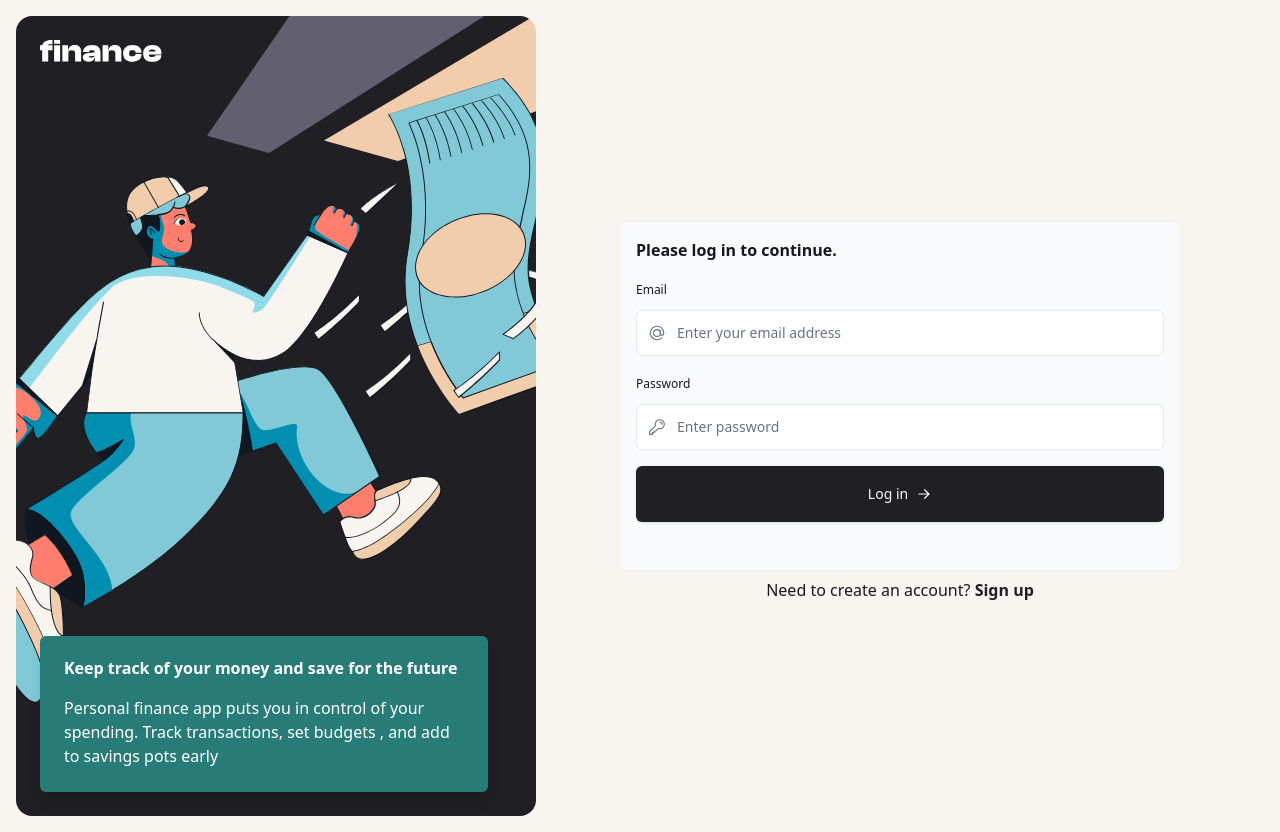
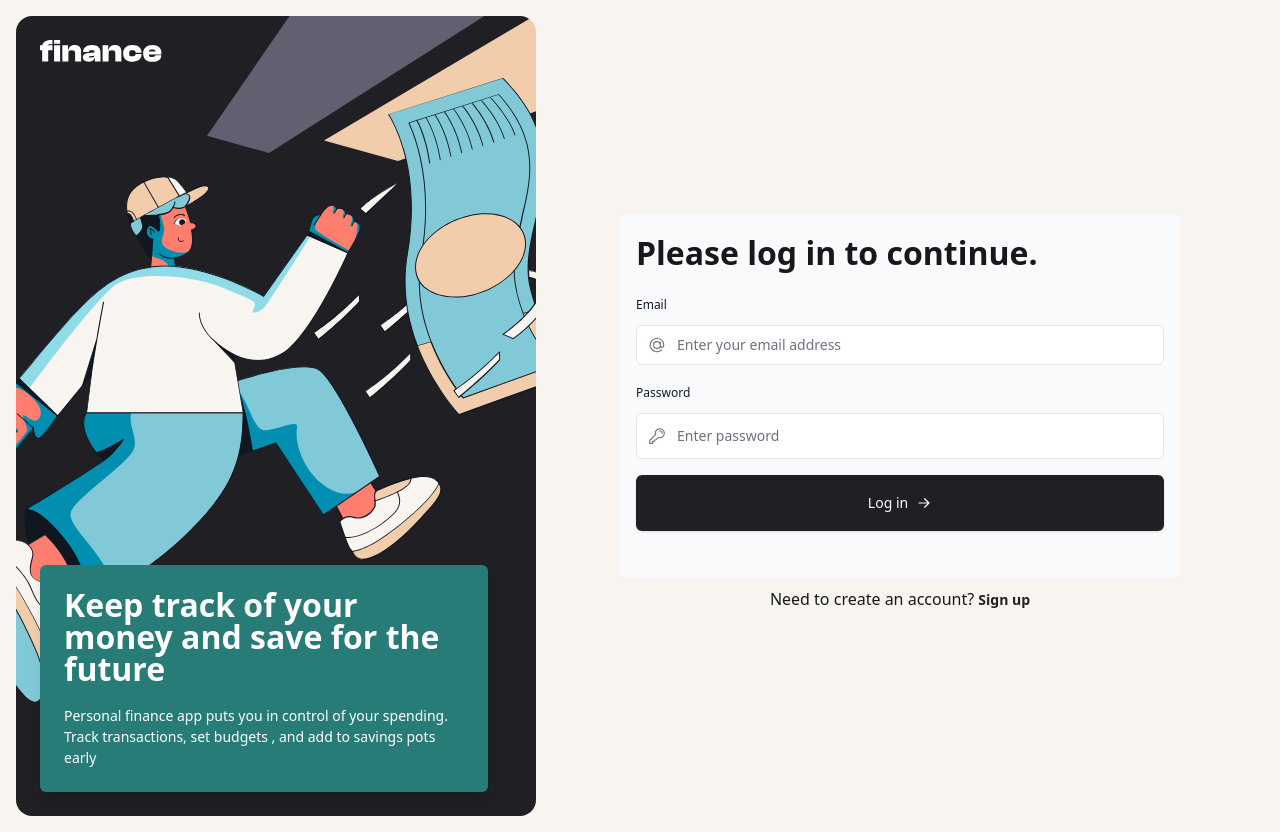
Before and after one commit to ChamuMutezva/personal-finance-dashboard, a Next.js app: page /login in a window 1280 px wide. Built offline with nearby package versions, Linux system fonts and the light colour scheme; no server answers.

Commit message:
fix: login form - icons misalign on error

```diff
--- a/app/globals.css
+++ b/app/globals.css
@@ -61,6 +61,17 @@
 
     /* Other variables */
     --radius: 0.5rem;
+
+    /* Line height */
+    --text-preset-1: 2rem; /* 32px */
+    --text-preset-2: 1.25rem; /*20px */
+    --text-preset-3: 1rem; /*16px */
+    --text-preset-4: 0.875rem; /*14px */
+    --text-preset-5: 0.75rem; /* 12px */
+
+    /*Line height */
+    --line-height-1: 1.2;
+    --line-height-2: 1.5;
 }
 
 .dark {
--- a/app/login/page.tsx
+++ b/app/login/page.tsx
@@ -33,7 +33,7 @@
                     </p>
                 </div>
             </div>
-            <div className="flex justify-center lg:w-7/12  max-w-[30rem] w-full lg:max-w-full  p-4">
+            <div className="flex justify-center lg:w-7/12  max-w-[30rem] w-full lg:max-w-full my-12 lg:my-4 px-4">
                 <LoginForm />
             </div>
         </main>
--- a/app/ui/login/login-form.tsx
+++ b/app/ui/login/login-form.tsx
@@ -21,7 +21,6 @@
                 </h2>
 
                 <div className="w-full">
-                    {/* EMAIL */}
                     <div>
                         <label
                             className="mb-3 mt-5 block text-xs font-medium text-gray-900"
@@ -31,7 +30,7 @@
                         </label>
                         <div className="relative">
                             <input
-                                className="peer block w-full rounded-md border border-gray-200 py-[12px] pl-10 text-sm outline-2 placeholder:text-gray-500"
+                                className="peer block w-full rounded-md border border-gray-200 py-[9px] pl-10 text-sm outline-2 placeholder:text-gray-500"
                                 id="email"
                                 type="email"
                                 name="email"
@@ -44,6 +43,8 @@
                                 }
                                 aria-invalid={!!state?.errors?.email}
                             />
+                            <AtSymbolIcon className="pointer-events-none absolute left-3 top-1/2 h-[18px] w-[18px] -translate-y-1/2 text-gray-500 peer-focus:text-gray-900" />
+                        </div>
                         {state?.errors?.email && (
                             <p
                                 id="email-error"
@@ -52,8 +53,6 @@
                                 {state.errors.email}
                             </p>
                         )}
-                            <AtSymbolIcon className="pointer-events-none absolute left-3 top-1/2 h-[18px] w-[18px] -translate-y-1/2 text-gray-500 peer-focus:text-gray-900" />
-                        </div>
                     </div>
 
                     {/* PASSWORD */}
@@ -80,6 +79,9 @@
                                 }
                                 aria-invalid={!!state?.errors?.password}
                             />
+
+                            <KeyIcon className="pointer-events-none absolute left-3 top-1/2 h-[18px] w-[18px] -translate-y-1/2 text-gray-500 peer-focus:text-gray-900" />
+                        </div>
                         {state?.errors?.password && (
                             <p
                                 id="password-error"
@@ -88,9 +90,6 @@
                                 {state.errors.password}
                             </p>
                         )}
-
-                            <KeyIcon className="pointer-events-none absolute left-3 top-1/2 h-[18px] w-[18px] -translate-y-1/2 text-gray-500 peer-focus:text-gray-900" />
-                        </div>
                     </div>
                 </div>
                 <LoginButton />
@@ -138,11 +137,7 @@
             onClick={handleClick}
             aria-disabled={pending}
         >
-            {pending ? (
-                <span>Submitting...</span>
-            ) : (
-                <span> Log in</span>
-            )}
+            {pending ? <span>Submitting...</span> : <span> Log in</span>}
             <ArrowRightIcon className="h-5 w-5 text-gray-50 dark:text-[hsl(var(--grey-900))]" />
         </Button>
     );
```
Lines whose indentation alone changed are shown as unchanged.
